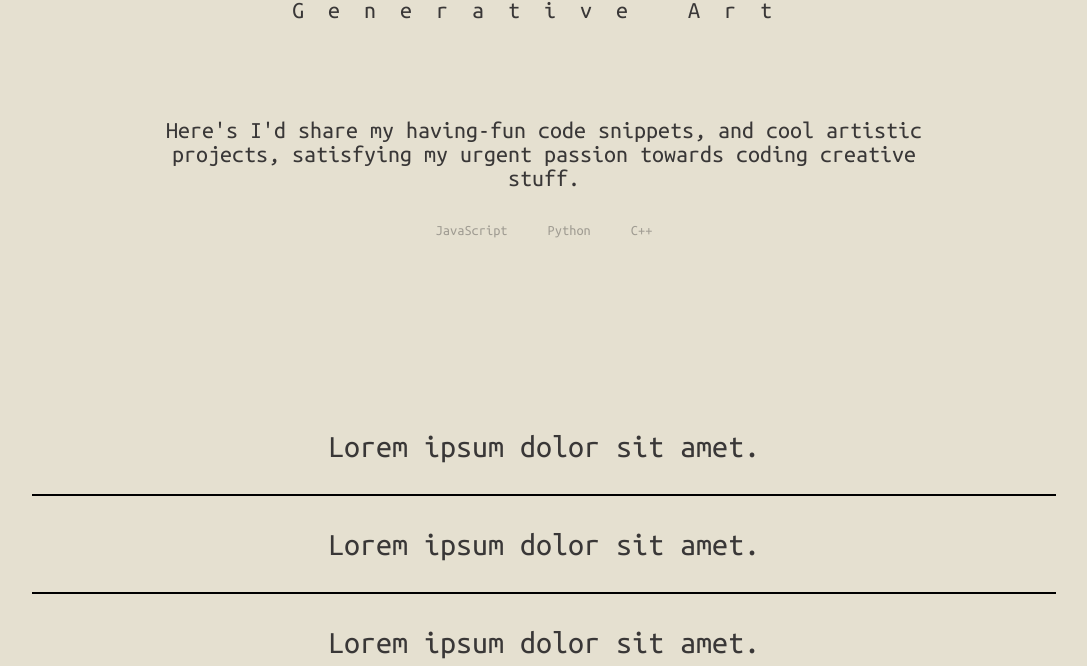
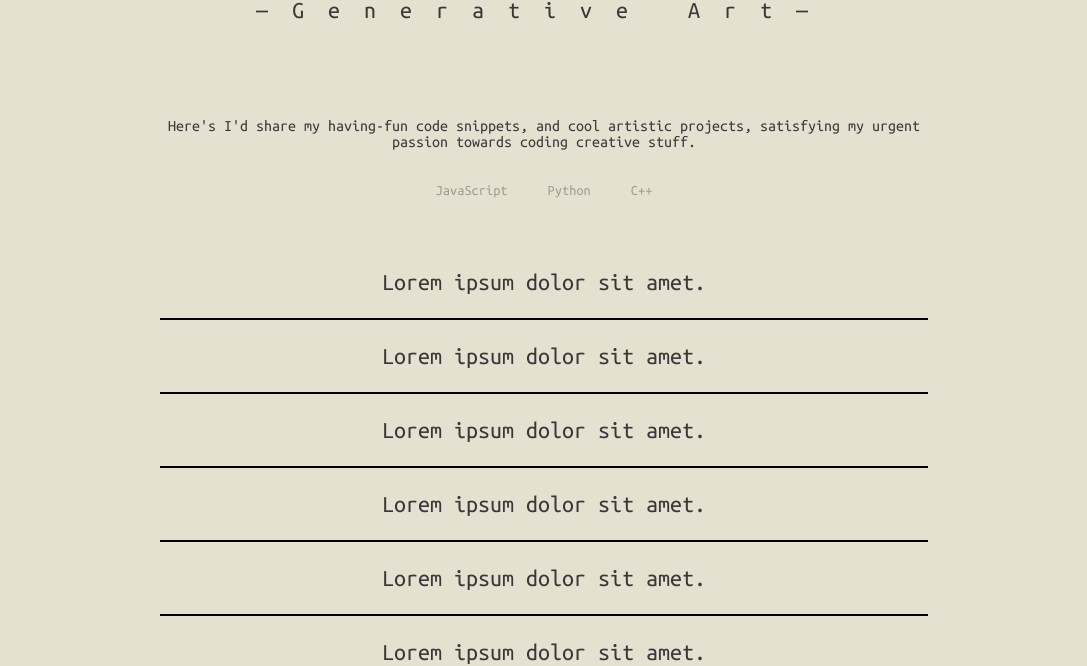
Before and after one commit to taricov/website_collective_portfolio, a plain HTML site: page index.html in a window 1280 px wide. Shown: the part 146-812 px from the top of the page, without its empty margins (96-1183 px from the left). Drawn offline with Linux system fonts and the light colour scheme.

Commit message:
fixed/changed big fonts/sizes

```diff
--- a/css/styles.css
+++ b/css/styles.css
@@ -40,7 +40,7 @@ small{
 }
 .used__langs{
     word-spacing: 2em;
-    margin: var(--gutter-1);
+    margin: var(--gutter-1) 0 0;
 }
 .used__langs >*{
     opacity: .4 ;
@@ -59,18 +59,20 @@ text-transform: capitalize;
     text-align: center;
 }
 .about__section{
-font-size: var(--fs-1);
+/* font-size: var(--fs-1);  */
 width: 60%;
 margin: 0 auto;
 
 }
 
 .list__wrapper{
-    padding: var(--pd-container);
-    font-size: var(--fs-2);
+    margin: var(--gutter-1) auto;
+    font-size: var(--fs-1);
 }
 
 .list__item{
+    margin: auto;
+    width: 60%;
     cursor: pointer;
     border-bottom: 2px solid #000;
     padding: var(--pd-txt);
--- a/index.html
+++ b/index.html
@@ -14,7 +14,7 @@
 A workspace for cool things<br>
 </div>
 <div class="subtitle__container">
-    <small class="small__txt">Generative Art</small>
+    <small class="small__txt">—Generative Art—</small>
     <!-- <small style="letter-spacing: var(--ltrs-2);margin-ri`ght: -3em;"> Art</small> -->
 </div>
 </header>
```
